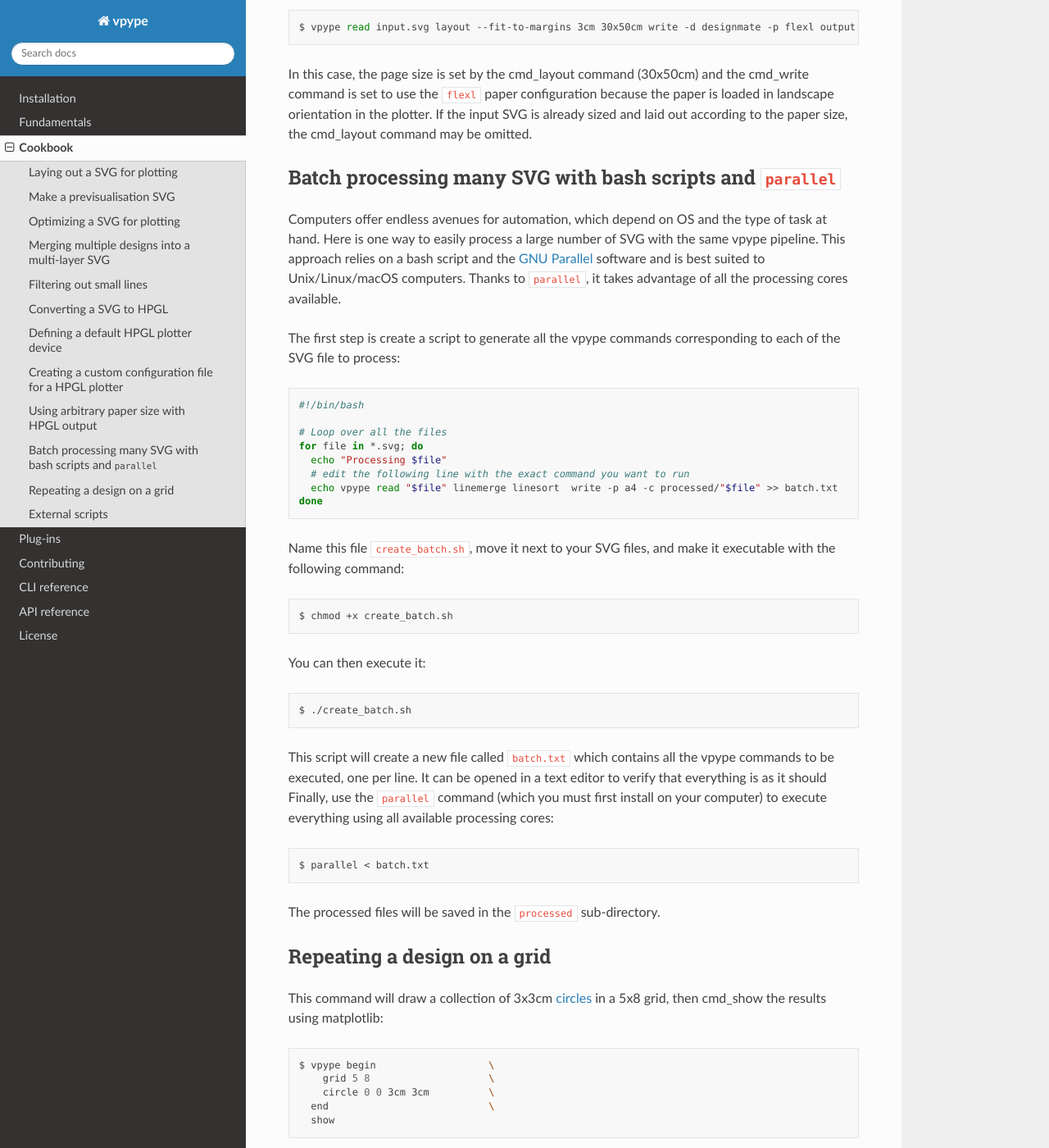
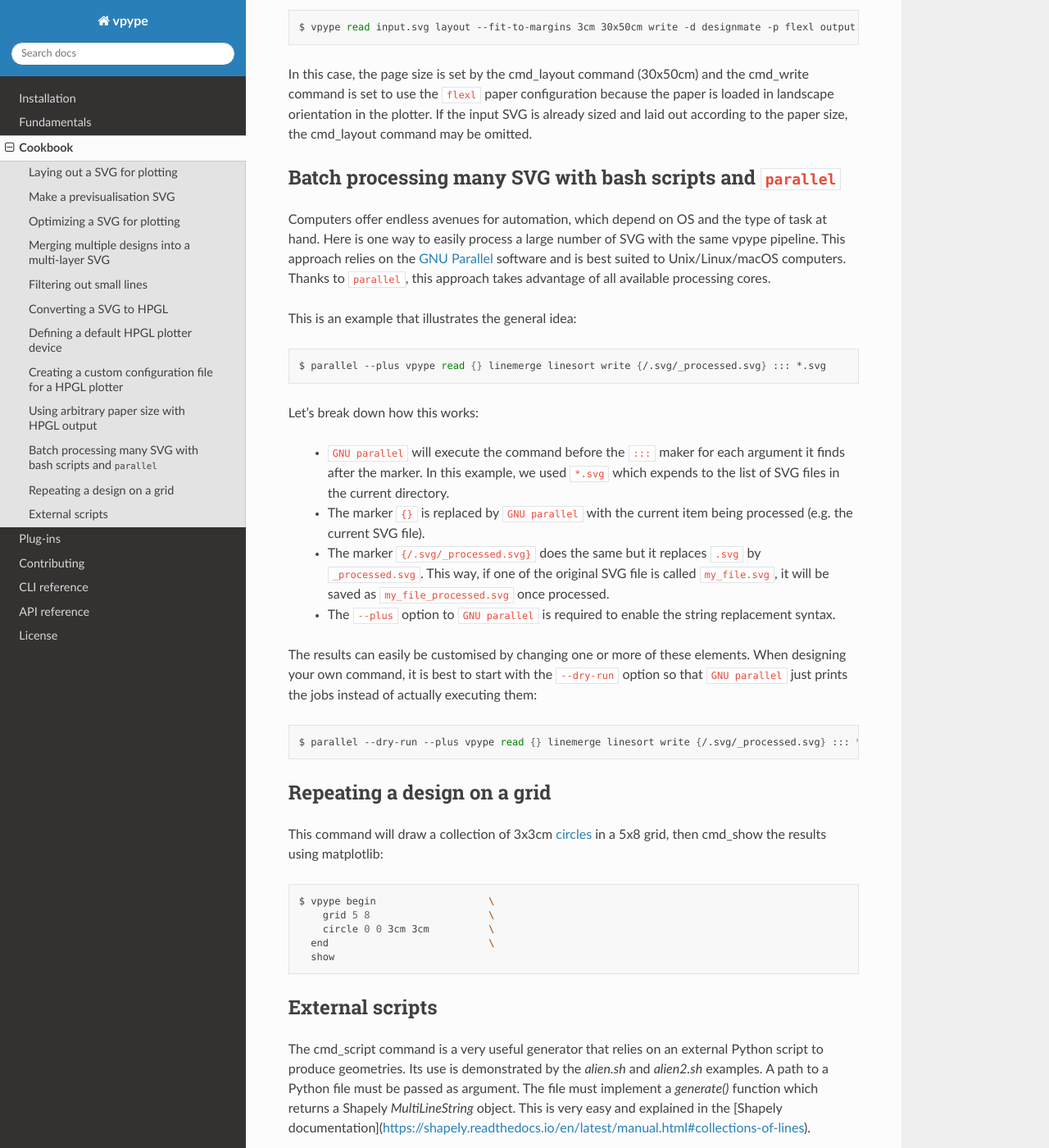
Before and after one commit to abey79/vpype, a Sphinx documentation site: the page built from docs/cookbook.rst, in a window 1280 px wide and 1400 px high, scrolled down 6997 px. Shown: the whole window at 82% size. Built offline with Sphinx 7.4.7 and the Read the Docs theme 2.0.0, drawn with Linux system fonts in a browser that asks for light colours.

Commit message:
Improved cookbook section on using GNU parallel (fixes #108)

```diff
--- a/docs/cookbook.rst
+++ b/docs/cookbook.rst
@@ -292,36 +292,26 @@ Batch processing many SVG with bash scripts and ``parallel``
 ============================================================
 
 Computers offer endless avenues for automation, which depend on OS and the type of task at hand. Here is one way to
-easily process a large number of SVG with the same vpype pipeline. This approach relies on a  bash script and the
+easily process a large number of SVG with the same vpype pipeline. This approach relies on the
 `GNU Parallel <https://www.gnu.org/software/parallel/>`_ software and is best suited to Unix/Linux/macOS computers.
-Thanks to ``parallel``, it takes advantage of all the processing cores available.
+Thanks to ``parallel``, this approach takes advantage of all available processing cores.
 
-The first step is create a script to generate all the vpype commands corresponding to each of the SVG file to process::
+This is an example that illustrates the general idea::
 
-  #!/bin/bash
+  $ parallel --plus vpype read {} linemerge linesort write {/.svg/_processed.svg} ::: *.svg
 
-  # Loop over all the files
-  for file in *.svg; do
-    echo "Processing $file"
-    # edit the following line with the exact command you want to run
-    echo vpype read "$file" linemerge linesort  write -p a4 -c processed/"$file" >> batch.txt
-  done
+Let's break down how this works:
 
-Name this file ``create_batch.sh``, move it next to your SVG files, and make it executable with the following command::
+  * ``GNU parallel`` will execute the command before the ``:::`` maker for each argument it finds after the marker. In this example, we used ``*.svg`` which expends to the list of SVG files in the current directory.
+  * The marker ``{}`` is replaced by ``GNU parallel`` with the current item being processed (e.g. the current SVG file).
+  * The marker ``{/.svg/_processed.svg}`` does the same but it replaces ``.svg`` by ``_processed.svg``. This way, if one of the original SVG file is called ``my_file.svg``, it will be saved as ``my_file_processed.svg`` once processed.
+  * The ``--plus`` option to ``GNU parallel`` is required to enable the string replacement syntax.
 
-  $ chmod +x create_batch.sh
+The results can easily be customised by changing one or more of these elements. When designing your own command, it is
+best to start with the ``--dry-run`` option so that ``GNU parallel`` just prints the jobs instead of actually executing
+them::
 
-You can then execute it::
-
-  $ ./create_batch.sh
-
-This script will create a new file called ``batch.txt`` which contains all the vpype commands to be executed, one per
-line. It can be opened in a text editor to verify that everything is as it should Finally, use the ``parallel`` command
-(which you must first install on your computer) to execute everything using all available processing cores::
-
-  $ parallel < batch.txt
-
-The processed files will be saved in the ``processed`` sub-directory.
+  $ parallel --dry-run --plus vpype read {} linemerge linesort write {/.svg/_processed.svg} ::: *.svg
 
 
 Repeating a design on a grid
```
Also changed, not shown: CHANGELOG.md (+5 -2 lines).
